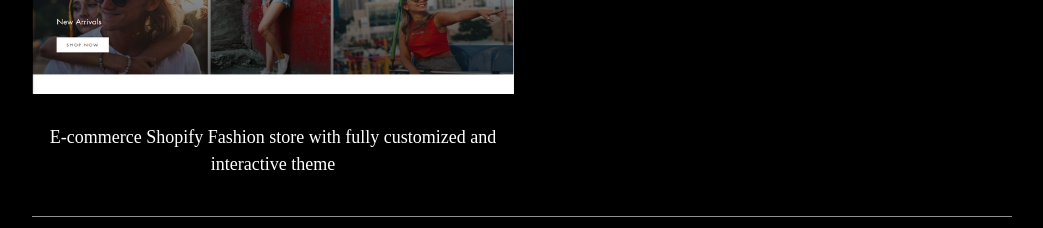
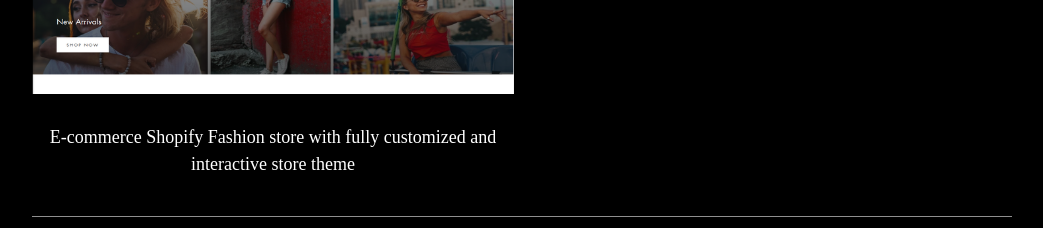
Before and after one commit to iamme24cl/my-website, a React (Create React App) app: page / in a window 1280 px wide. Shown: the part 2200-2428 px from the top of the page, without its empty margins (178-1221 px from the left). Built offline with nearby package versions, Linux system fonts and the light colour scheme; a web font is replaced by a local one.

Commit message:
updated projects

```diff
--- a/src/components/Projects.js
+++ b/src/components/Projects.js
@@ -59,7 +59,7 @@ const Projects = () => {
           <a href="https://github.com/iamme24cl/three-fashion" target="_blank" rel="noreferrer"><img className="project-image" src="images/three-fashion-home.png" style={{width: "100%", height: "300px"}} alt="three-fashion store" /></a>
           <div className="w3-container">
             <p className="w3-center">
-              E-commerce Shopify Fashion store with fully customized and interactive theme
+              E-commerce Shopify Fashion store with fully customized and interactive store theme
             </p>
           </div>
         </div>
```
